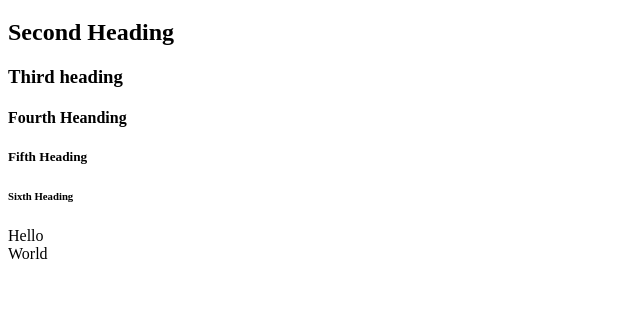
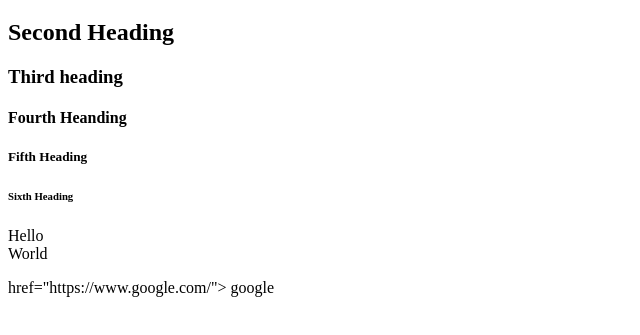
Before and after one commit to diwasupreti508-collab/web-dev-2026, a plain HTML site: page index.html in a window 1280 px wide. Shown: the part 61-396 px from the top of the page, without its empty margins (0-640 px from the left). Drawn offline with Linux system fonts and the light colour scheme.

Commit message:
Update index.html

```diff
--- a/index.html
+++ b/index.html
@@ -13,5 +13,7 @@
     <h5> Fifth Heading</h5>
     <h6> Sixth Heading</h6>
     <p> Hello <br> World</p>
+
+    <a> href="https://www.google.com/"> google </a>
 </body>
 </html>
```
